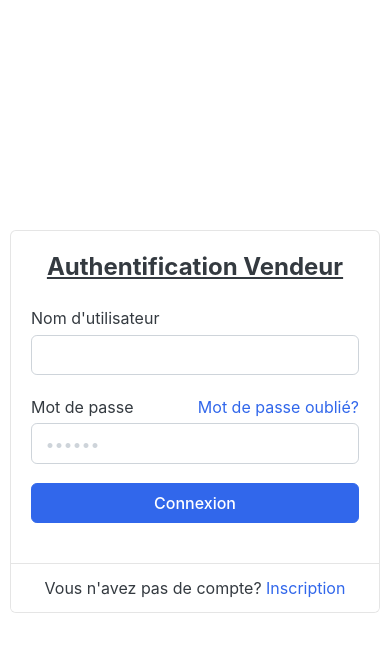
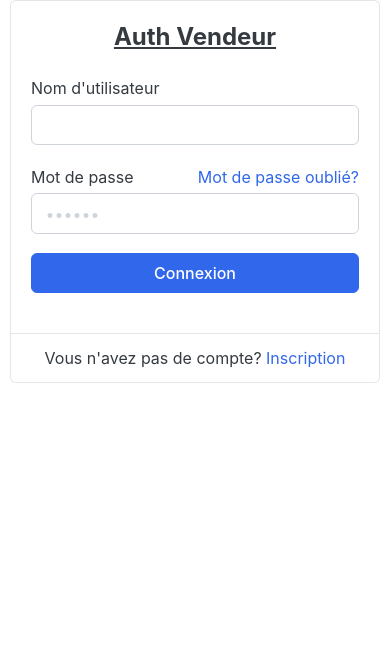
Before and after one commit to Hydra16LeGrand/baradjise-shop, a Django app: page /Vendeur/authentification in a window 390 px wide. Shown: the top 652 px of the page. Run offline with Django 3.2, Linux system fonts and the light colour scheme; some libraries are stand-ins or nearby versions.

Commit message:
Tentative responsive sur auth_vendeur

```diff
--- a/Client/templates/Vendeur/ajouter_produit.html
+++ b/Client/templates/Vendeur/ajouter_produit.html
@@ -10,8 +10,8 @@
 					<form enctype="multipart/form-data" action="{% url 'ajouter_produit_vendeur' %}" method="post">
 						{% csrf_token %}
 						<div class="form-group">
-							<label>Nom du produit</label>
-							<input name="libelle" type="text" class="form-control" placeholder="Polo Gris Hugo Boss" required>
+							<label for="nom">Nom du produit</label>
+							<input id="nom" name="libelle" type="text" class="form-control" placeholder="Polo Gris Hugo Boss" required>
 							<small class="form-text text-muted"><center>Le titre du produit qui séra vu par les clients.<br>Il doit comporter la marque, la couleur, le type de produit</center></small>
 						</div> <!-- form-group end.// -->
 						<div class="form-group">
--- a/Client/templates/Vendeur/authentification.html
+++ b/Client/templates/Vendeur/authentification.html
@@ -14,29 +14,36 @@
 <section class="section-content padding-y bg">
 <!-- ============================ COMPONENT LOGIN 1  ================================= -->
 <div class="container" >
-
-	<div class="card mx-auto" style="max-width: 500px; margin-top:230px;">
+	<div class="row">
+    <div class="col-md">
+      <section class="section-content">
+      	<div class="card mx-auto" >
             <div class="card-body">
-      <h4 class="card-title mb-4"><ins><center>Authentification Vendeur</center></ins></h4>
+              <header class="mb-4">
+            <h4 class="card-title"><ins><center>Auth Vendeur</center></ins></h4>
+          </header>
             <form method="POST" action="{% url 'authentification_vendeur' %}">
             	{% csrf_token %}
                 <div class="form-group">
-             <label>Nom d'utilisateur</label>
-             <input name="username" class="form-control" type="text" required>
+                   <label for="user">Nom d'utilisateur</label>
+                   <input id="user"  name="username" class="form-control" type="text" required>
                 </div> <!-- form-group// -->
                 <div class="form-group">
                   <a class="float-right" href="{% url 'mot_de_passe_oublie' %}">Mot de passe oublié?</a>
-            <label>Mot de passe</label>
-            <input name="mdp" class="form-control" placeholder="&bull;&bull;&bull;&bull;&bull;&bull;" type="password" required>
+                  <label for="mdp">Mot de passe</label>
+                  <input id="mdp" name="mdp" class="form-control" placeholder="&bull;&bull;&bull;&bull;&bull;&bull;" type="password" required>
                 </div> <!-- form-group// -->
 
-          <div class="form-group">
+                <div class="form-group mt-3">
                     <button type="submit" class="btn btn-primary btn-block"> Connexion  </button>
                 </div> <!-- form-group// -->
             </form>
             </div> <!-- card-body.// -->
             <div class="card-footer text-center">Vous n'avez pas de compte? <a href="{% url 'inscription_vendeur' %}">Inscription</a></div>
         </div> <!-- card .// -->
+    </section>
+  </div>
+</div>
 </div>
 <!-- ============================ COMPONENT LOGIN 1  END.// ================================= -->
 </section>
```
Also changed, not shown: Client/templates/Client/boutique_vendeur.html (deleted, +0 -7 lines). Lines whose indentation alone changed are shown as unchanged.
